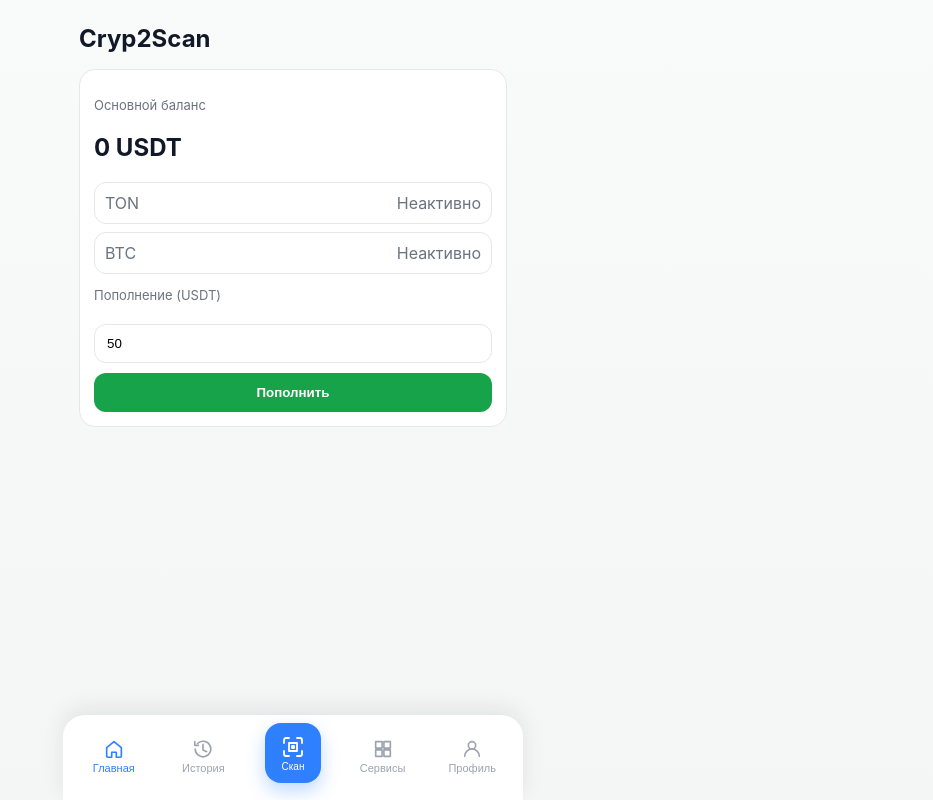
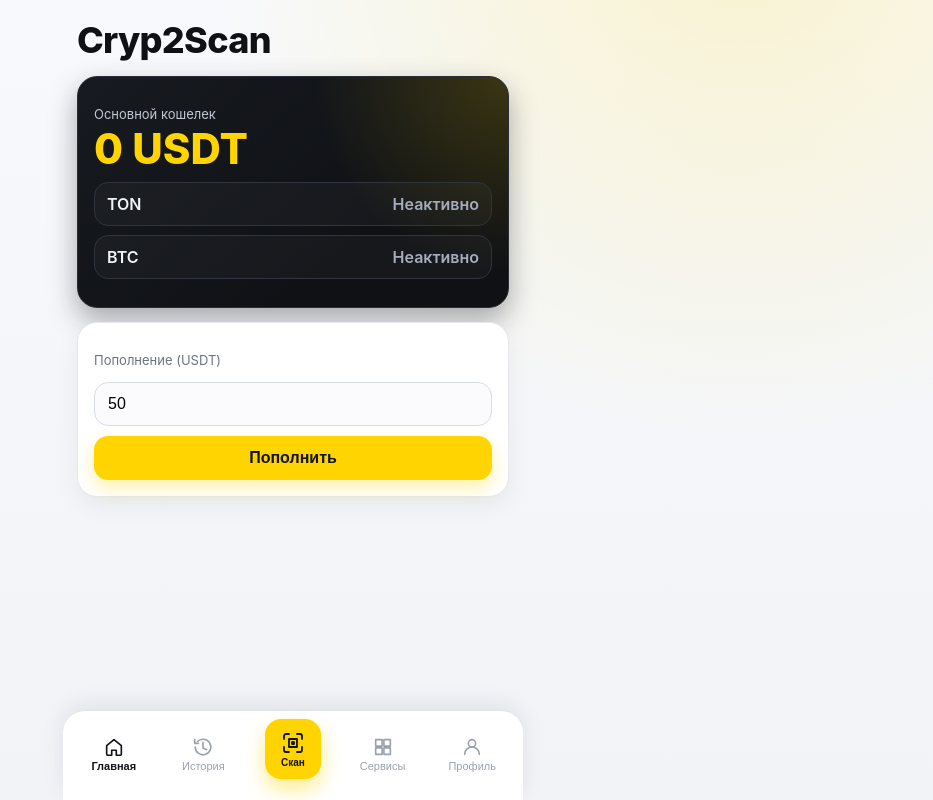
Before and after one commit to disa123155352/Cryp2Scan, a React app in the folder frontend/: page / in a window 1280 px wide. Shown: the whole page, without its empty margins (347-1280 px from the left). Built offline with nearby package versions, Linux system fonts and the light colour scheme; no server answers; the HTML template or start-up script is replaced by a standard one.

Commit message:
UI: premium black-yellow redesign across screens

```diff
--- a/frontend/src/pages/HistoryPage.jsx
+++ b/frontend/src/pages/HistoryPage.jsx
@@ -12,9 +12,9 @@ export default function HistoryPage({ items }) {
       {!items.length ? (
         <section className="card">Операций пока нет</section>
       ) : (
-        <div className="list">
+        <div className="list history-list">
           {items.map((item) => (
-            <section className="card" key={item.id}>
+            <section className="card history-card" key={item.id}>
               <p><b>{item.storeName}</b></p>
               <p>{new Date(item.date).toLocaleString("ru-RU")}</p>
               <p>₽ {item.amountRub}</p>
--- a/frontend/src/pages/HomePage.jsx
+++ b/frontend/src/pages/HomePage.jsx
@@ -26,9 +26,9 @@ export default function HomePage({ homeData, telegramId, onTopUpDone }) {
     <div className="page">
       <h1>Cryp2Scan</h1>
 
-      <section className="card">
-        <p className="label">Основной баланс</p>
-        <h2>{homeData?.balance?.usdt ?? 0} USDT</h2>
+      <section className="card balance-card">
+        <p className="label">Основной кошелек</p>
+        <h2 className="balance-value">{homeData?.balance?.usdt ?? 0} USDT</h2>
 
         <div className="assets">
           <div className="asset">
@@ -40,7 +40,9 @@ export default function HomePage({ homeData, telegramId, onTopUpDone }) {
             <span>Неактивно</span>
           </div>
         </div>
+      </section>
 
+      <section className="card">
         <p className="label">Пополнение (USDT)</p>
         <input
           className="input"
--- a/frontend/src/pages/ProfilePage.jsx
+++ b/frontend/src/pages/ProfilePage.jsx
@@ -3,8 +3,8 @@ export default function ProfilePage({ profile }) {
     <div className="page">
       <h1>Профиль</h1>
 
-      <section className="card">
-        <p><b>Telegram ID:</b> {profile?.telegramId || "неизвестно"}</p>
+      <section className="card profile-card">
+        <p><b>ID Telegram:</b> {profile?.telegramId || "неизвестно"}</p>
         <p><b>Поддержка:</b> {profile?.support || "@support"}</p>
         <p><b>Юридическая информация:</b></p>
         <ul>
--- a/frontend/src/pages/ScanPage.jsx
+++ b/frontend/src/pages/ScanPage.jsx
@@ -111,7 +111,7 @@ export default function ScanPage({ telegramId, onPaid }) {
       <h1>Скан</h1>
 
       {!quote && (
-        <section className="card">
+        <section className="card scan-card">
           <p className="label">Камера</p>
           <video ref={videoRef} className="video" />
           {scanState === "scanning" && <p>Наведите камеру на QR-код</p>}
@@ -120,7 +120,7 @@ export default function ScanPage({ telegramId, onPaid }) {
       )}
 
       {quote && (
-        <section className="card">
+        <section className="card scan-result-card">
           <p><b>Магазин:</b> {quote.storeName}</p>
           <p><b>Сумма:</b> ₽ {quote.amountRub}</p>
           <p><b>USDT:</b> {quote.amountUsdt}</p>
--- a/frontend/src/styles/app.css
+++ b/frontend/src/styles/app.css
@@ -1,14 +1,16 @@
 :root {
-  --bg: #f6f8f7;
+  --bg: #f4f5f7;
   --card: #ffffff;
-  --text: #111827;
-  --sub: #6b7280;
-  --line: #e5e7eb;
-  --green: #16a34a;
-  --green-dark: #15803d;
+  --text: #0f1115;
+  --sub: #6c7380;
+  --line: #e6e8ee;
+  --yellow: #ffd400;
+  --yellow-dark: #f2c200;
+  --black: #111318;
   --danger: #dc2626;
-  --nav-accent: #2f80ff;
-  --nav-muted: #9ca3af;
+  --success: #2aa66b;
+  --nav-accent: #111318;
+  --nav-muted: #9aa1ae;
 }
 
 * {
@@ -17,107 +19,183 @@
 
 body {
   margin: 0;
-  background: linear-gradient(180deg, #f9fbfa 0%, #f3f6f4 100%);
+  background:
+    radial-gradient(circle at 85% -10%, rgba(255, 212, 0, 0.18), transparent 38%),
+    linear-gradient(180deg, #f8f9fc 0%, #f2f3f7 100%);
   color: var(--text);
-  font-family: -apple-system, BlinkMacSystemFont, "Segoe UI", Roboto, sans-serif;
+  font-family: "SF Pro Display", -apple-system, BlinkMacSystemFont, "Segoe UI", Roboto, sans-serif;
 }
 
 .app {
   max-width: 460px;
   margin: 0 auto;
   min-height: 100vh;
-  padding-bottom: 90px;
+  padding-bottom: 96px;
 }
 
 .content {
-  padding: 16px;
+  padding: 14px;
 }
 
 .page h1 {
-  margin: 8px 0 16px;
-  font-size: 24px;
+  margin: 4px 0 14px;
+  font-size: 36px;
+  letter-spacing: -0.7px;
+  font-weight: 800;
 }
 
 .card {
   background: var(--card);
   border: 1px solid var(--line);
-  border-radius: 16px;
-  padding: 14px;
-  margin-bottom: 12px;
+  border-radius: 20px;
+  padding: 16px;
+  margin-bottom: 14px;
+  box-shadow: 0 8px 24px rgba(17, 19, 24, 0.06);
+}
+
+.balance-card {
+  background:
+    radial-gradient(circle at 100% 0%, rgba(255, 212, 0, 0.18), transparent 40%),
+    linear-gradient(140deg, #171a20 0%, #0f1115 70%);
+  border-color: #2a2d35;
+  color: #f7f8fb;
+  box-shadow: 0 12px 28px rgba(17, 19, 24, 0.35);
+}
+
+.balance-card .label {
+  color: #c2c8d4;
+}
+
+.balance-value {
+  margin: 6px 0 10px;
+  font-size: 42px;
+  line-height: 1;
+  font-weight: 800;
+  color: var(--yellow);
 }
 
 .label {
   color: var(--sub);
   font-size: 13px;
+  margin-bottom: 6px;
 }
 
 .assets {
   margin: 12px 0;
   display: grid;
-  gap: 8px;
+  gap: 9px;
 }
 
 .asset {
   display: flex;
   justify-content: space-between;
-  color: var(--sub);
+  color: #f0f3f8;
   border: 1px solid var(--line);
-  border-radius: 12px;
-  padding: 10px;
+  border-radius: 14px;
+  padding: 11px 12px;
+  font-weight: 600;
+}
+
+.balance-card .asset {
+  border-color: #2f343e;
+  background: rgba(255, 255, 255, 0.03);
+}
+
+.balance-card .asset span:last-child {
+  color: #a5adbc;
 }
 
 .primary-btn {
   width: 100%;
   border: none;
-  border-radius: 12px;
-  padding: 12px 14px;
-  background: var(--green);
-  color: #fff;
-  font-weight: 600;
+  border-radius: 14px;
+  padding: 13px 14px;
+  background: var(--yellow);
+  color: var(--black);
+  font-weight: 700;
+  font-size: 16px;
   cursor: pointer;
+  box-shadow: 0 8px 18px rgba(255, 212, 0, 0.33);
 }
 
 .primary-btn:active {
-  background: var(--green-dark);
+  background: var(--yellow-dark);
 }
 
 .secondary-btn {
   width: 100%;
   border: none;
-  border-radius: 12px;
-  padding: 12px 14px;
-  background: #6b7280;
+  border-radius: 14px;
+  padding: 13px 14px;
+  background: #272c35;
   color: #fff;
-  font-weight: 600;
+  font-weight: 700;
   cursor: pointer;
-  margin-top: 8px;
+  margin-top: 10px;
 }
 
 .input {
   width: 100%;
-  border: 1px solid var(--line);
-  border-radius: 12px;
-  padding: 11px 12px;
+  border: 1px solid #d7dce7;
+  border-radius: 14px;
+  padding: 12px 13px;
   margin: 8px 0 10px;
   outline: none;
+  font-size: 16px;
+  background: #fbfbfd;
+}
+
+.input:focus {
+  border-color: #1c2029;
+  box-shadow: 0 0 0 3px rgba(255, 212, 0, 0.2);
 }
 
 .list {
   display: grid;
-  gap: 10px;
+  gap: 11px;
+}
+
+.history-card p {
+  margin: 6px 0;
+}
+
+.history-card p:first-child {
+  font-size: 18px;
+  margin-bottom: 8px;
 }
 
 .ok {
-  color: var(--green-dark);
+  color: var(--success);
+  font-weight: 700;
 }
 
 .bad {
   color: var(--danger);
+  font-weight: 700;
 }
 
 .video {
   width: 100%;
-  border-radius: 12px;
+  border-radius: 14px;
+  border: 1px solid #d8dde7;
+}
+
+.scan-card {
+  border-style: dashed;
+}
+
+.scan-result-card p {
+  margin: 7px 0;
+}
+
+.profile-card ul {
+  margin: 10px 0 0;
+  padding-left: 20px;
+}
+
+.profile-card a {
+  color: #1d4ed8;
+  text-decoration: none;
 }
 
 .bottom-nav {
@@ -127,13 +205,13 @@ body {
   transform: translateX(-50%);
   width: min(460px, 100%);
   background: #ffffff;
-  border-top: 1px solid var(--line);
+  border-top: 1px solid #dfe3ec;
   border-top-left-radius: 22px;
   border-top-right-radius: 22px;
   display: grid;
   grid-template-columns: repeat(5, 1fr);
   padding: 8px 6px calc(10px + env(safe-area-inset-bottom));
-  min-height: 86px;
+  min-height: 90px;
   box-shadow: 0 -6px 22px rgba(15, 23, 42, 0.08);
 }
 
@@ -154,6 +232,10 @@ body {
 
 .bottom-nav button.active {
   color: var(--nav-accent);
+}
+
+.bottom-nav button.active .nav-label {
+  font-weight: 700;
 }
 
 .nav-icon {
@@ -179,13 +261,13 @@ body {
 
 .scan-btn {
   margin-top: 0;
-  background: var(--nav-accent) !important;
-  color: #fff !important;
+  background: var(--yellow) !important;
+  color: var(--black) !important;
   width: 56px;
   height: 56px;
   border-radius: 16px;
   justify-self: center;
-  box-shadow: 0 8px 18px rgba(47, 128, 255, 0.3);
+  box-shadow: 0 10px 20px rgba(255, 212, 0, 0.45);
 }
 
 .scan-btn .nav-icon {
@@ -195,4 +277,5 @@ body {
 
 .scan-btn .nav-label {
   font-size: 10px;
+  font-weight: 700;
 }
```
